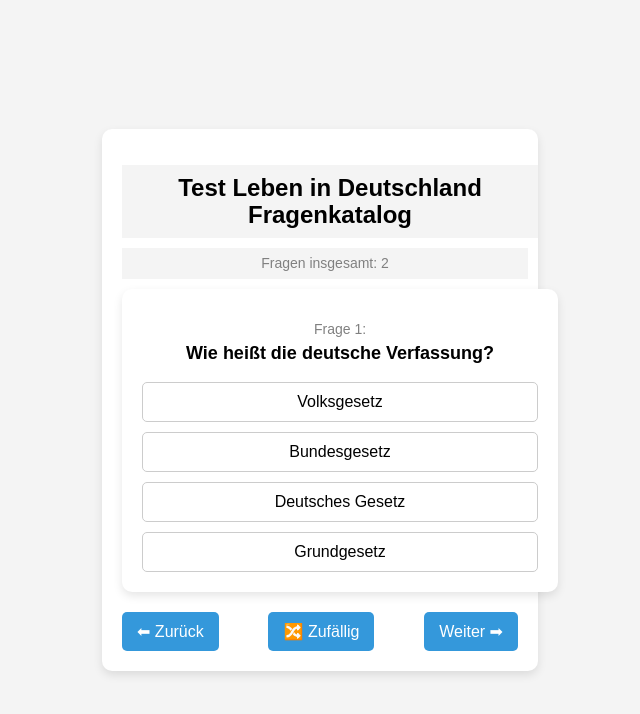
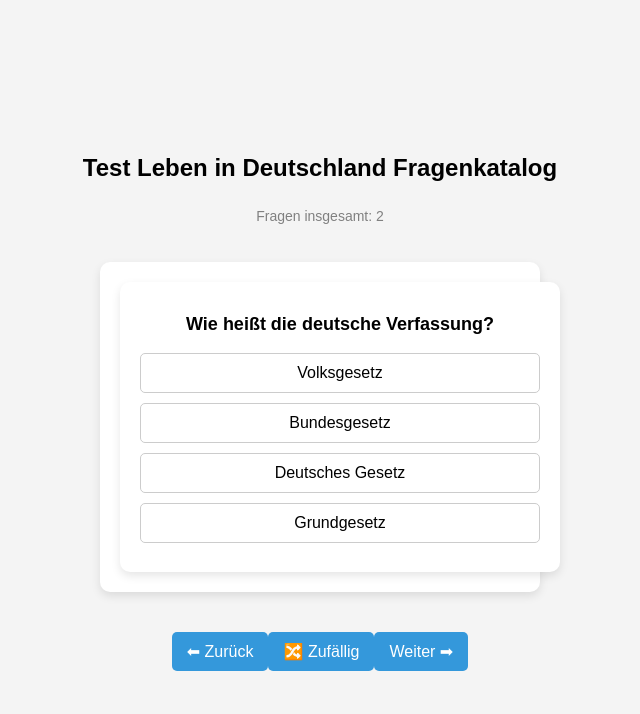
Before and after one commit to roieshalom/BETU, a React (Vite) app in the folder my-project/: page / in a window 1280 px wide. Shown: the top 714 px of the page, without its empty margins (320-960 px from the left). Built offline with nearby package versions, Linux system fonts and the light colour scheme.

Commit message:
Updated layout and auto-free port 5173

```diff
--- a/my-project/package.json
+++ b/my-project/package.json
@@ -4,12 +4,13 @@
   "version": "0.0.0",
 "type": "module",
 "scripts": {
-    "dev": "vite",
+  "dev": "lsof -ti :5173 | xargs kill -9 || true && vite",
   "build": "vite build",
   "lint": "eslint .",
   "preview": "vite preview",
   "deploy": "gh-pages -d dist"
-  },
+}
+,
   "dependencies": {
     "react": "^19.0.0",
     "react-dom": "^19.0.0"
--- a/my-project/src/App.jsx
+++ b/my-project/src/App.jsx
@@ -54,12 +54,12 @@ const App = () => {
     };
 
     return (
-        <div className="container">
+        <div className="wrapper">
             <h1 className="page-title">Test Leben in Deutschland Fragenkatalog</h1>
             <div className="question-count">Fragen insgesamt: {questions.length}</div>
 
+            <div className="container">
                 <div className="flashcard">
-                <div className="question-number">Frage {currentIndex + 1}:</div>
                     <div className="question">{currentQuestion.question}</div>
                     <div className="options">
                         {currentQuestion.options.map((option, index) => (
@@ -82,6 +82,7 @@ const App = () => {
                         ))}
                     </div>
                 </div>
+            </div>
 
             <div className="controls">
                 <button onClick={prevQuestion}>⬅ Zurück</button>
```
Lines whose indentation alone changed are shown as unchanged.
